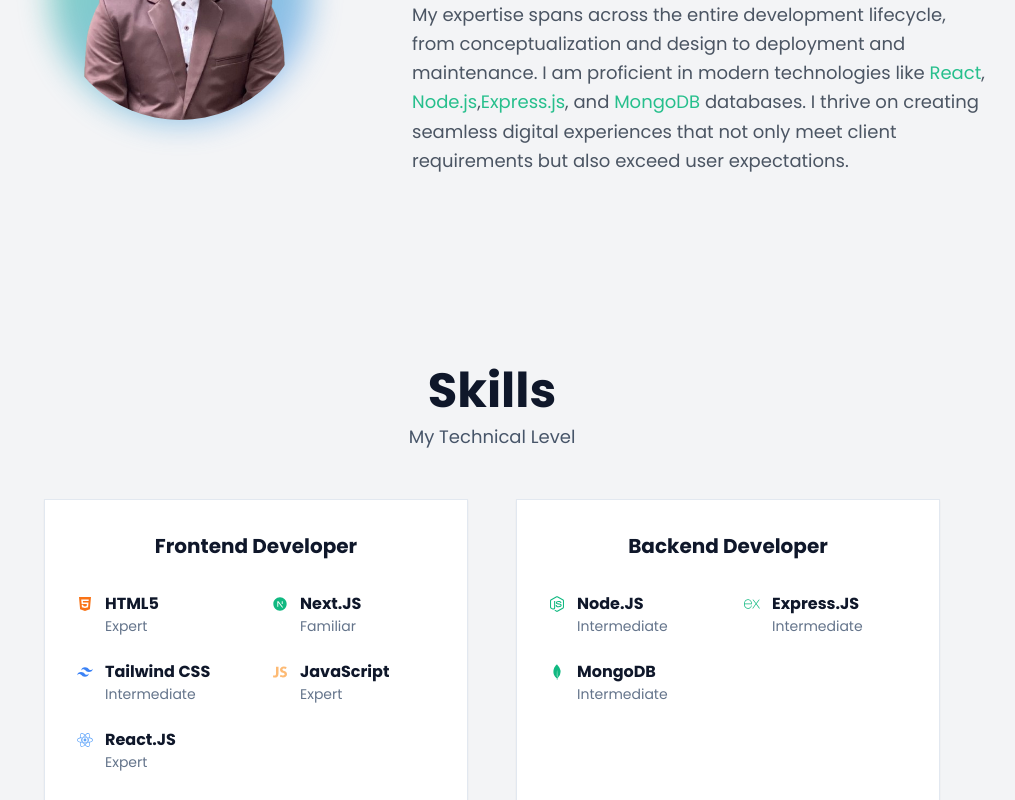
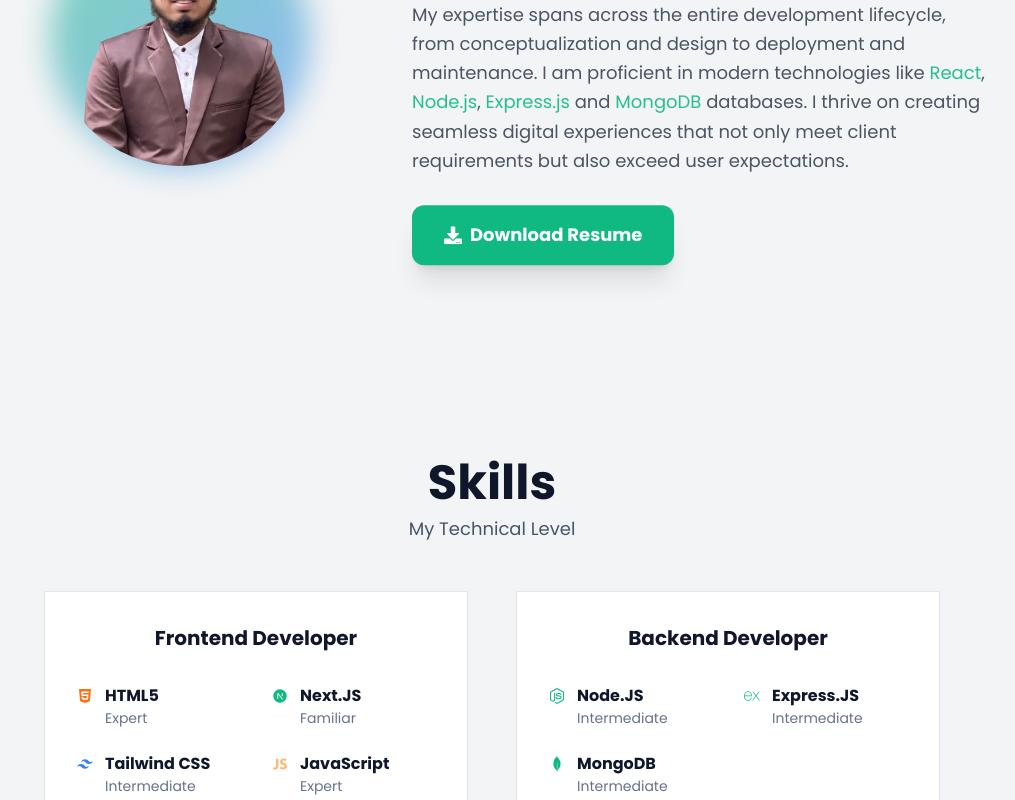
Before and after one commit to oliullahakib/portfolio-of-oliullah, a React (Vite) app: page / in a window 1280 px wide. Shown: the part 1184-1984 px from the top of the page, without its empty margins (148-1163 px from the left). Built offline with nearby package versions, Linux system fonts and the light colour scheme.

Commit message:
added downlod resume button

```diff
--- a/src/components/About.jsx
+++ b/src/components/About.jsx
@@ -3,9 +3,11 @@
 import { motion } from 'framer-motion';
 import gsap from 'gsap';
 import { useGSAP } from '@gsap/react';
+import { FaDownload } from 'react-icons/fa';
 
 const About = () => {
     const blobRef = useRef(null);
+    const resumeBtnRef = useRef(null);
 
     useGSAP(() => {
         gsap.to(blobRef.current, {
@@ -15,6 +17,14 @@
             repeat: -1,
             yoyo: true,
             ease: "sine.inOut"
+        });
+
+        gsap.to(resumeBtnRef.current, {
+            y: -5,
+            duration: 1.5,
+            repeat: -1,
+            yoyo: true,
+            ease: "power1.inOut"
         });
     });
 
@@ -67,11 +77,34 @@
                             My expertise spans across the entire development lifecycle, from conceptualization and
                             design to deployment and maintenance. I am proficient in modern technologies like <span
                                 className="text-primary/90">React</span>, <span className="text-primary/90">Node.js</span>,
-                            <span className="text-primary/90">Express.js</span>, and <span
+                            <span className="text-primary/90"> Express.js</span> and <span
                                 className="text-primary/90">MongoDB</span> databases. I thrive on creating seamless
                             digital experiences that not only meet client requirements but also exceed user
                             expectations.
                         </p>
+
+                        <motion.div
+                            initial={{ opacity: 0, y: 20 }}
+                            whileInView={{ opacity: 1, y: 0 }}
+                            transition={{ duration: 0.8, delay: 0.4 }}
+                            viewport={{ once: false }}
+                            className="flex justify-center md:justify-start"
+                        >
+                            <motion.a
+                                ref={resumeBtnRef}
+                                href="/Akib-Frontend-Developer.pdf"
+                                download
+                                whileHover={{
+                                    scale: 1.05,
+                                    boxShadow: "0 10px 25px -5px rgba(59, 130, 246, 0.4)"
+                                }}
+                                whileTap={{ scale: 0.95 }}
+                                className="inline-flex items-center gap-2 mt-8 px-8 py-4 bg-primary text-white rounded-xl font-bold text-lg shadow-xl hover:bg-primary/90 transition-all duration-300 group"
+                            >
+                                <FaDownload className="group-hover:translate-y-0.5 transition-transform duration-300" />
+                                Download Resume
+                            </motion.a>
+                        </motion.div>
                     </motion.div>
                 </div>
             </div>
```
Also changed, not shown: 1 other file (tests, documents, lock files or other folders).
